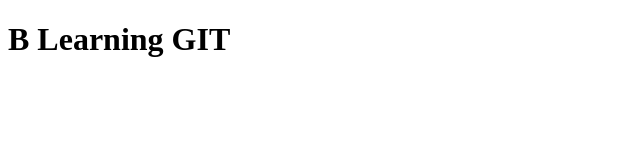
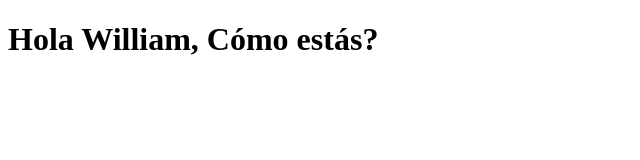
Before and after one commit to WFernandoc07/apuntes-git, a plain HTML site: page index.html in a window 1280 px wide. Shown: the whole page, without its empty margins (0-640 px from the left). Drawn offline with Linux system fonts and the light colour scheme.

Commit message:
trabajando en la rama development

```diff
--- a/index.html
+++ b/index.html
@@ -6,6 +6,6 @@
     <title>Document</title>
 </head>
 <body>
-    <h1>B Learning GIT</h1>
+    <h1>Hola William, Cómo estás?</h1>
 </body>
 </html>
```
